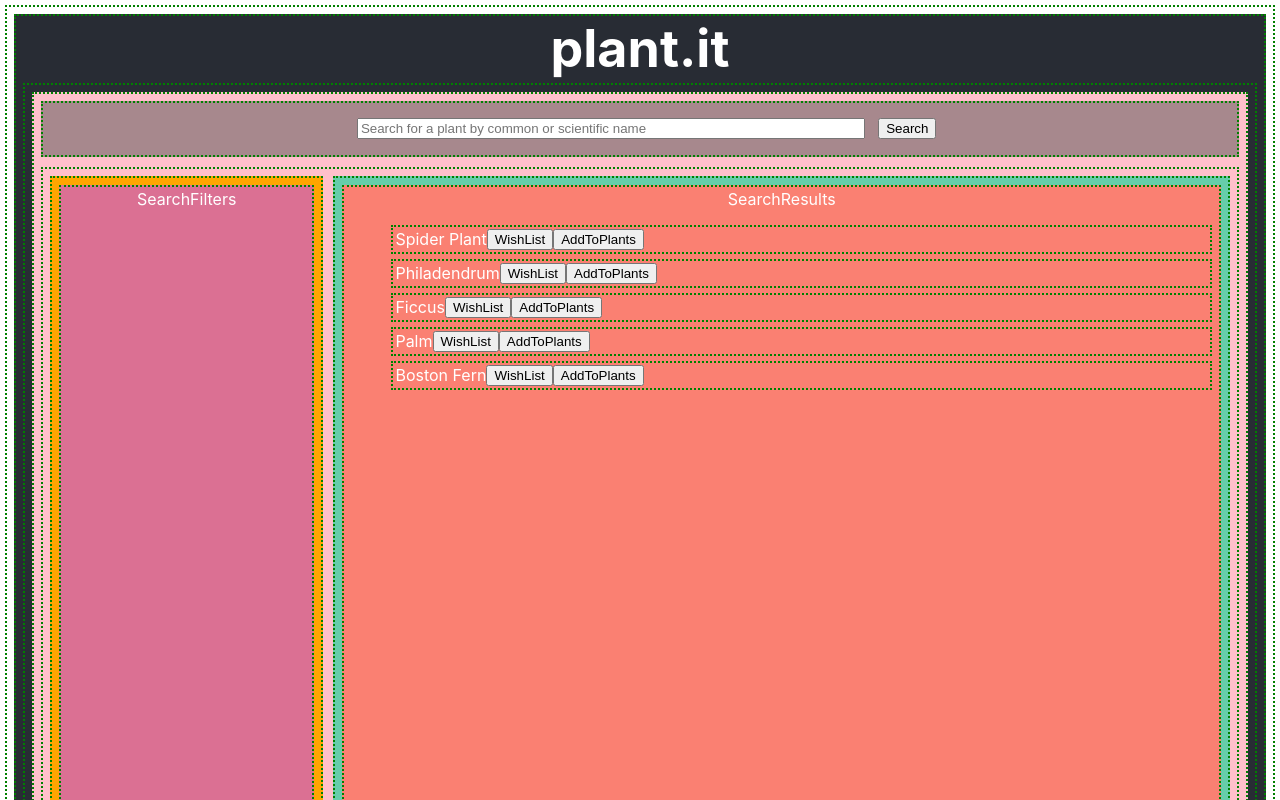
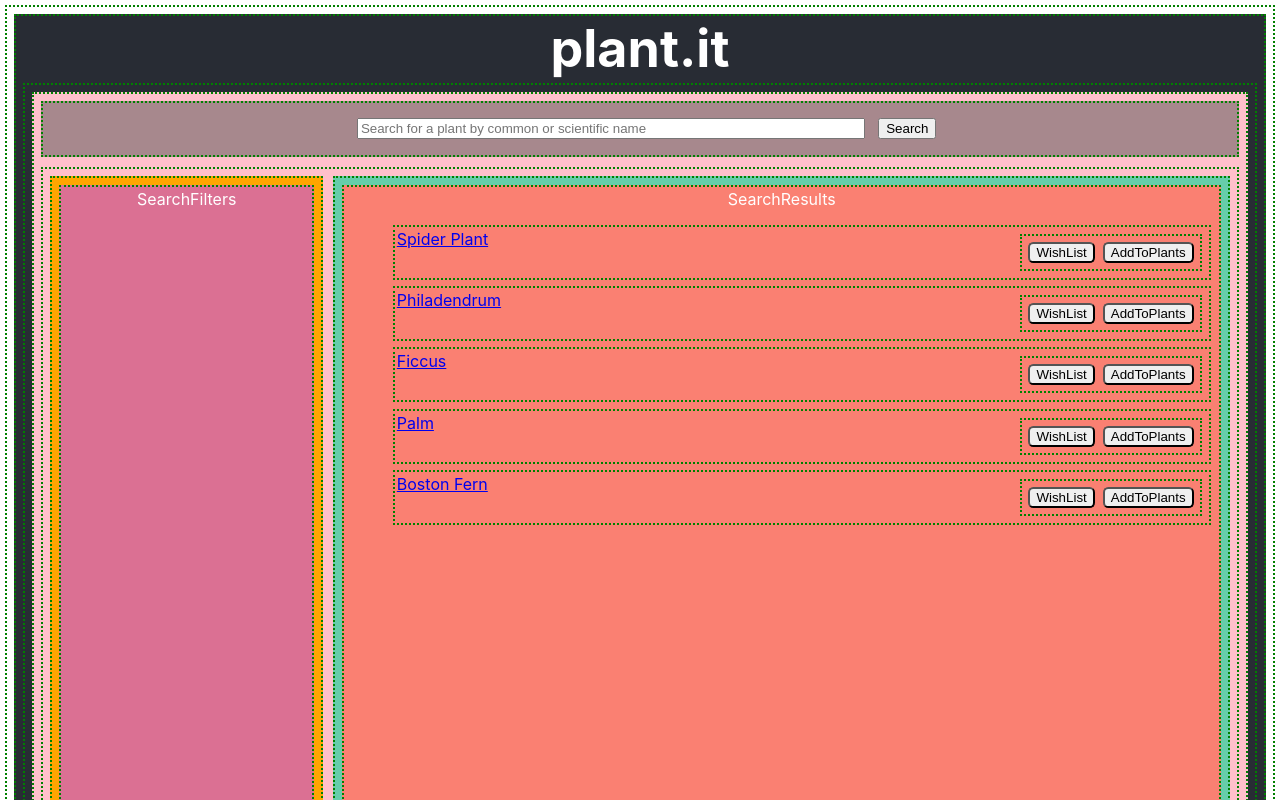
Before and after one commit to franics925/plant.it, a React (Create React App) app: page / in a window 1280 px wide. Shown: the top 800 px of the page. Built offline with nearby package versions, Linux system fonts and the light colour scheme.

Commit message:
add google search link to plant name in search result

```diff
--- a/src/components/Search/SearchResults/SearchResults.js
+++ b/src/components/Search/SearchResults/SearchResults.js
@@ -12,9 +12,13 @@ const SearchResults = (props) => (
                     className={style.SearchResult}
                     key={idx}
                     >
+                    <a href={`https://www.google.com/search?q=${plant}`} target="_blank" rel="noopener noreferrer" className={style.PlantLink}>
                     {plant}
-                    <button className={style.WishListButton}>WishList</button>
-                    <button className={style.AddToPlantsButton}>AddToPlants</button>
+                    </a>
+                    <div className={style.Buttons}>
+                        <button className={style.WishListButton}>WishList</button>
+                        <button className={style.AddToPlantsButton}>AddToPlants</button>
+                    </div>
                 </div>
             )}
         </ul>
--- a/src/components/Search/SearchResults/SearchResults.module.css
+++ b/src/components/Search/SearchResults/SearchResults.module.css
@@ -6,5 +6,13 @@
 
 .SearchResult {
     display: flex;
-    margin: none;
+    justify-content: space-between;
+    margin: .4em;
+
 }
+
+.Buttons  button{
+    margin: .3em;
+    border-radius: .4em;
+    justify-content: center;
+}
```
